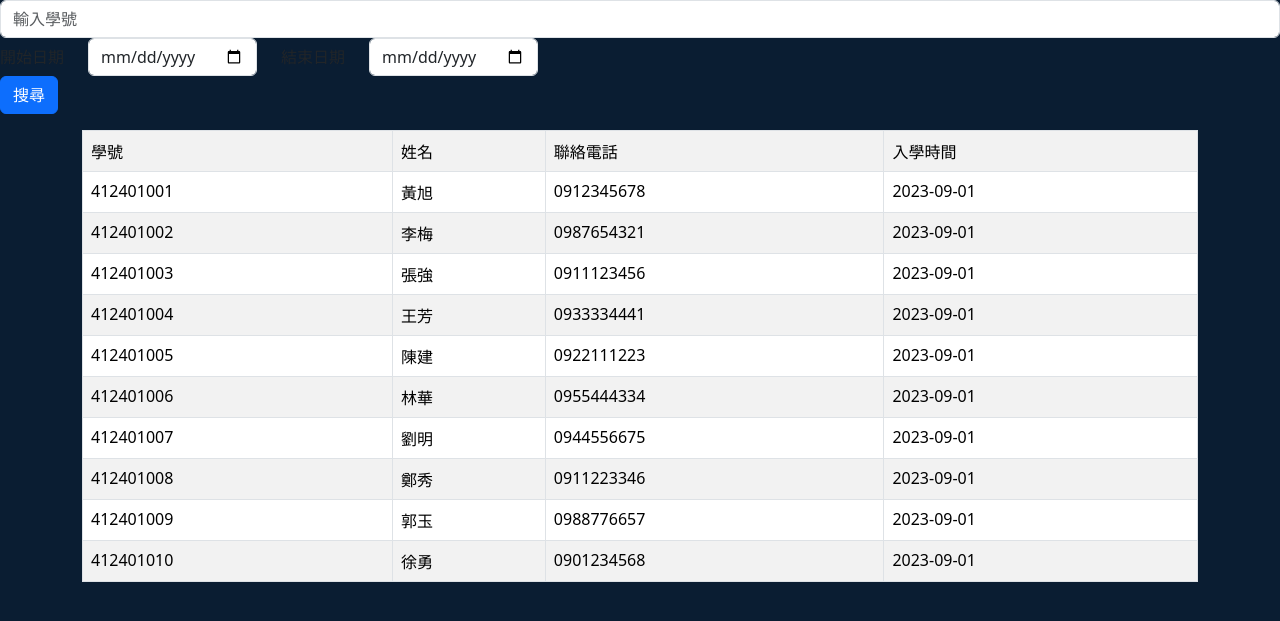
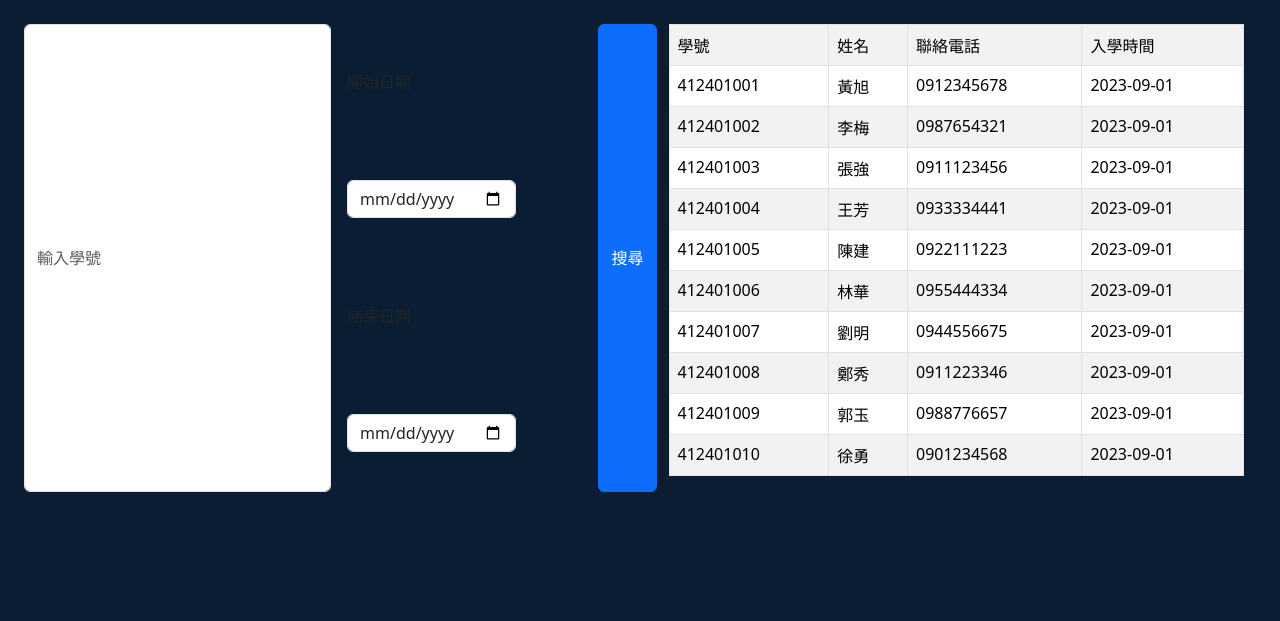
Before and after one commit to Capybara094/-, a PHP site: page /people.php in a window 1280 px wide. Shown: the part 49-670 px from the top of the page. Run offline with PHP 8.4, Linux system fonts and the light colour scheme; data comes from the database, SQL or seed files in the repository; some libraries are stand-ins or nearby versions.

Commit message:
按鍵編排

```diff
--- a/web/people.php
+++ b/web/people.php
@@ -60,7 +60,8 @@ try {
 ?>
 
 <form action="people.php" method="post">
-  <input placeholder="輸入學號" class="form-control" type="text" name="searchtxt" value="<?=$searchtxt?>">
+<div class="d-flex justify-content-center m-4">
+  <input placeholder="輸入學號" class="form-control w-50 me-3" type="text" name="searchtxt" value="<?=$searchtxt?>">
 
   <div class="row g-time align-items-center">
     <div class="col-auto">
@@ -72,11 +73,11 @@ try {
     <div class="col-auto">
       <label for="end_date" class="col-form-label">結束日期</label>
     </div>
-    <div class="col-auto">
+    <div class="col-auto me-3">
       <input id="end_date" class="form-control" type="date" name="end_date" value="<?=$end_date?>">
     </div>
   </div>
-  <input class="btn btn-primary" type="submit" value="搜尋">
+  <input class="btn btn-primary w-20" type="submit" value="搜尋">
   <!-- Only show the '+' button for admins -->
   <!-- <?php?>
   <a href="insert.php" class="btn btn-primary position-fixed bottom-0 end-0" style="font-size: 30px; width: 60px; height: 60px; margin: 20px;">+</a>
```
